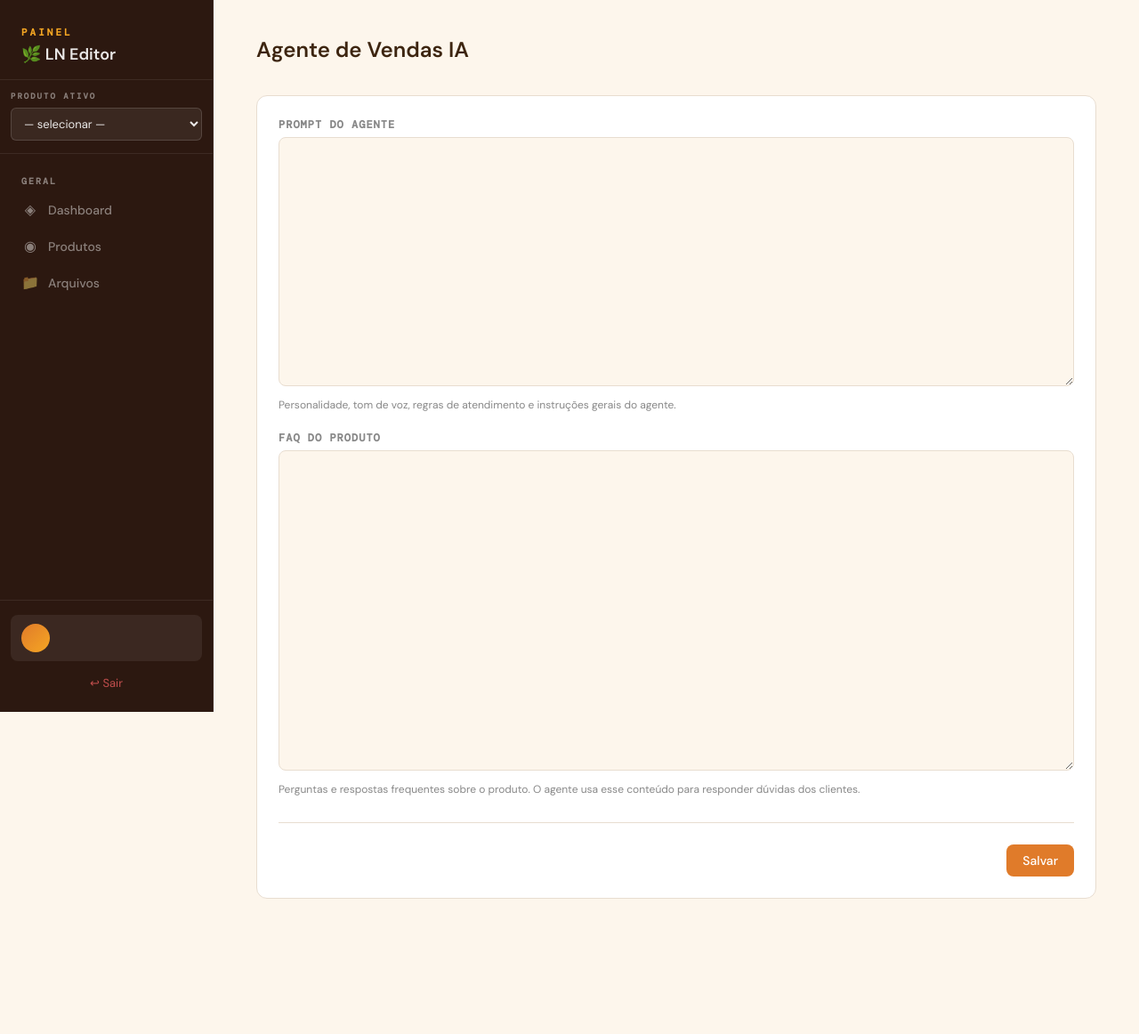
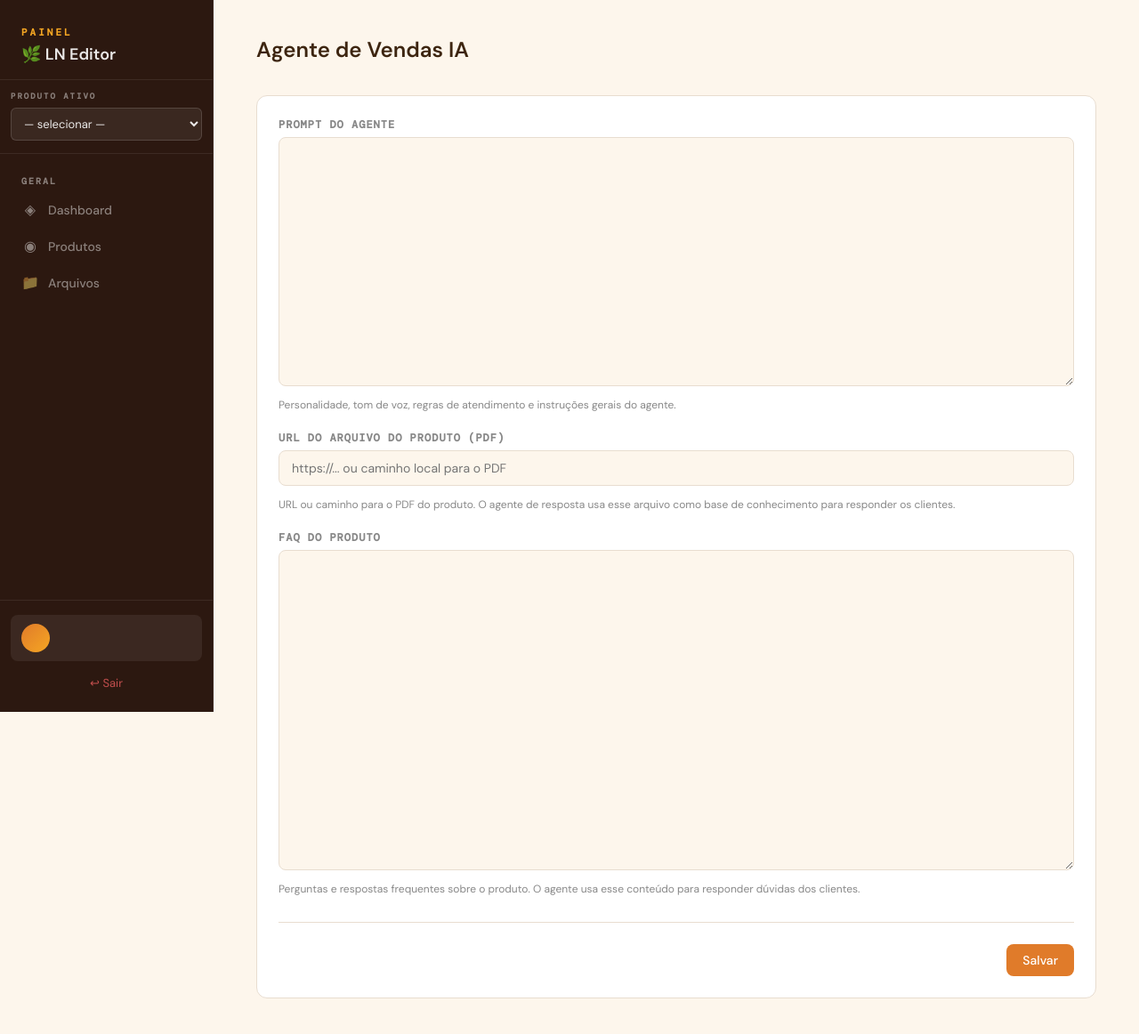
Before and after one commit to leosn1006/vendas-web, a Flask app: template app/admin/templates/admin/produto_agente_vendas.html in a window 1280 px wide. Shown: the whole page at 89% size. Before the commit the page ends 1010 px from the top, so only its background shows below. Run offline with Flask 3, Linux system fonts and the light colour scheme; the template is opened without the code that fills it, so the values that code supplies are empty; parts of the project's set-up code (start-up, migrations or seed data) failed here and were passed over.

Commit message:
inclui campo url do arquivo do produto no site admin

```diff
--- a/app/admin/templates/admin/produto_agente_vendas.html
+++ b/app/admin/templates/admin/produto_agente_vendas.html
@@ -40,6 +40,17 @@
             </div>
 
             <div class="form-group">
+                <label for="url_arquivo_produto">URL do arquivo do produto (PDF)</label>
+                <input type="text" id="url_arquivo_produto" name="url_arquivo_produto"
+                       value="{{ produto.url_arquivo_produto or '' }}"
+                       placeholder="https://... ou caminho local para o PDF">
+                <p class="prompt-hint">
+                    URL ou caminho para o PDF do produto. O agente de resposta usa esse arquivo
+                    como base de conhecimento para responder os clientes.
+                </p>
+            </div>
+
+            <div class="form-group">
                 <label for="faq">FAQ do produto</label>
                 <textarea id="faq" name="faq" class="mono">{{ produto.faq or '' }}</textarea>
                 <p class="prompt-hint">
```
Also changed, not shown: app/admin/views.py (+4 -3 lines).
